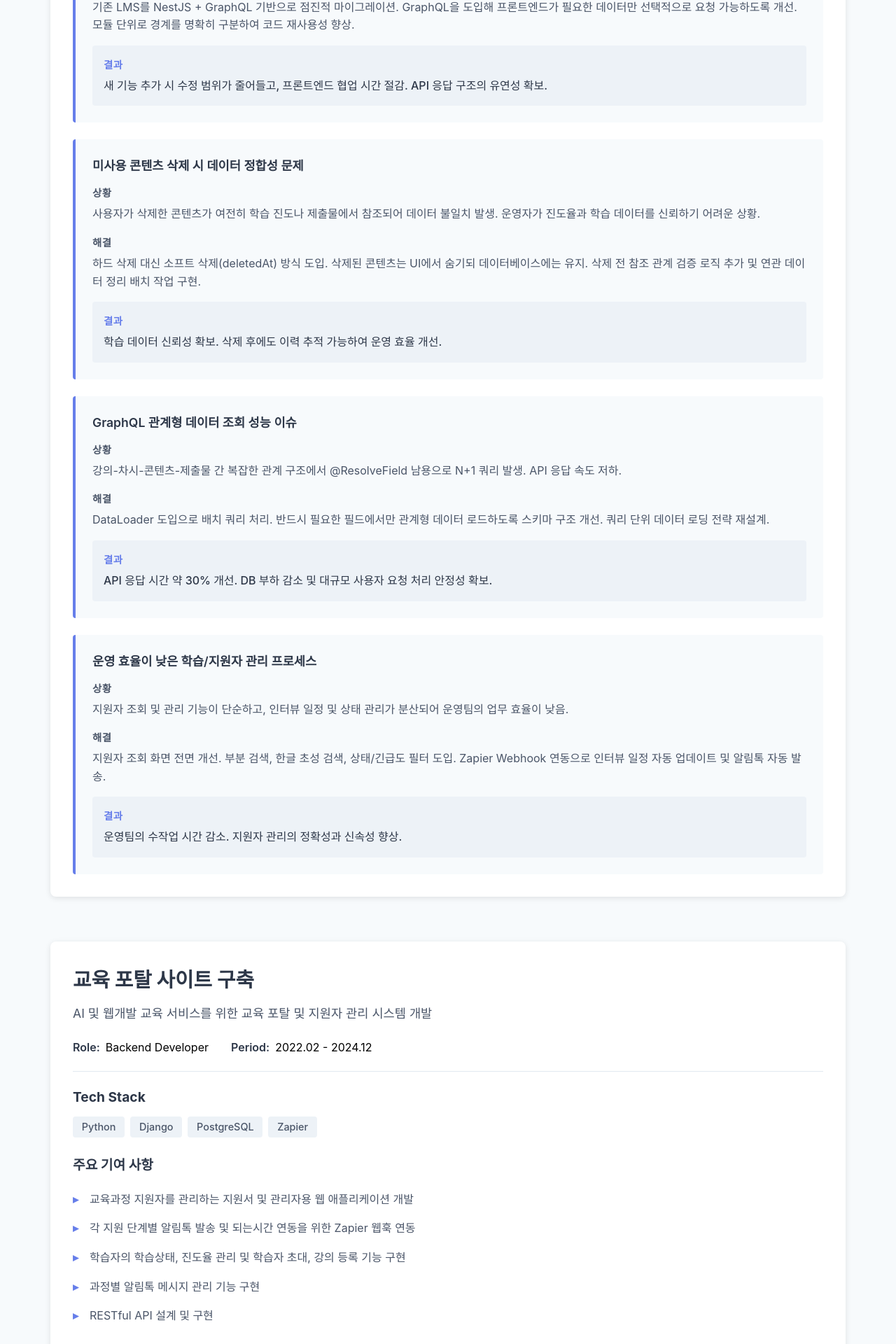
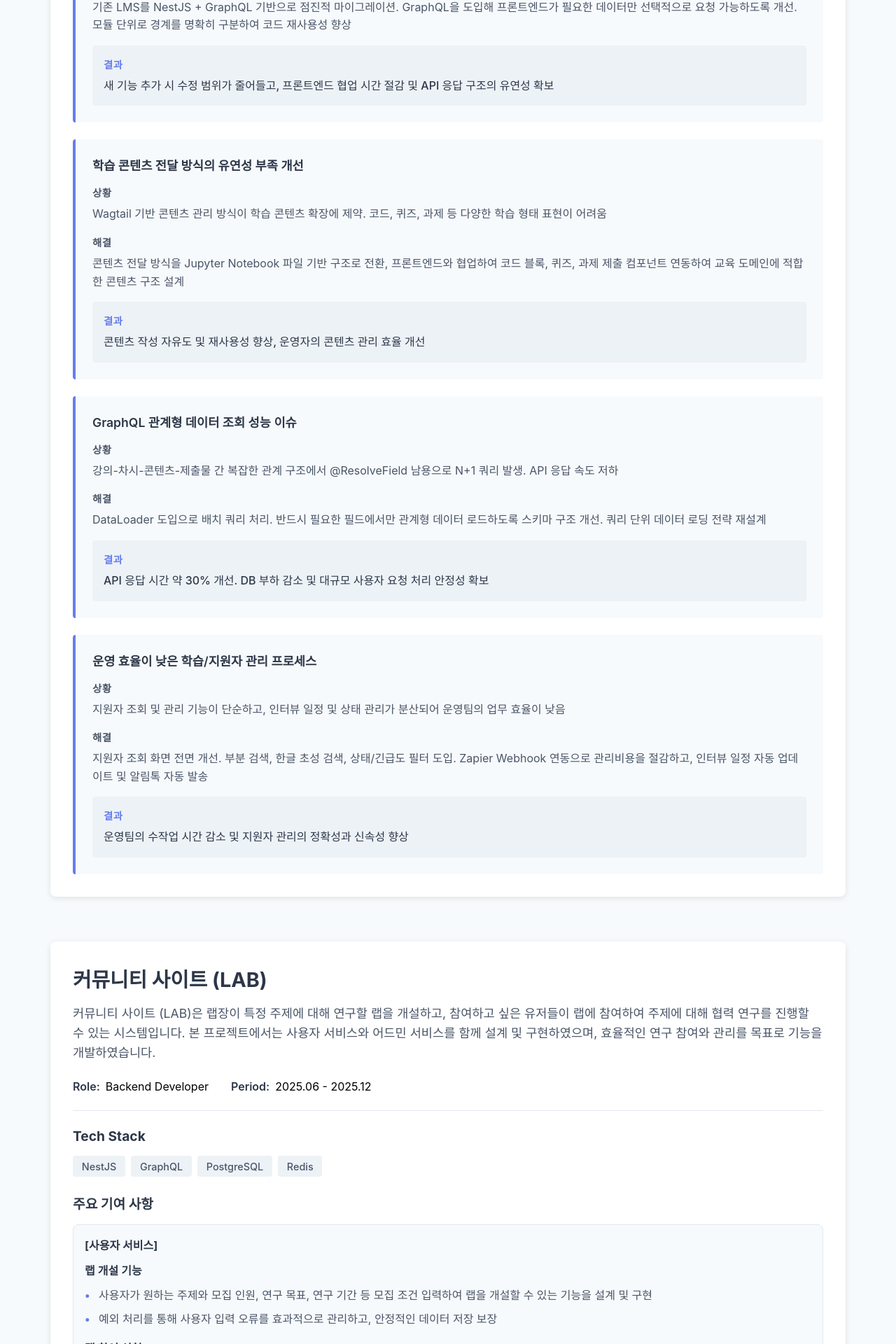
Before and after one commit to fall031-muk/portfolio, a React (Create React App) app: page / in a window 1280 px wide. Shown: the part 1544-3464 px from the top of the page at 70% size. Built offline with nearby package versions, Linux system fonts and the light colour scheme.

Commit message:
feat: 포트폴리오 내용 업데이트 및 프로젝트 내용 추가

```diff
--- a/src/components/ProjectCard.css
+++ b/src/components/ProjectCard.css
@@ -85,13 +85,13 @@
   font-weight: 500;
 }
 
-.contributions ul {
+.contributions > ul {
   list-style: none;
   padding: 0;
   margin: 0;
 }
 
-.contributions li {
+.contributions > ul > li {
   padding: 0.5rem 0;
   padding-left: 1.5rem;
   position: relative;
@@ -99,12 +99,67 @@
   line-height: 1.6;
 }
 
-.contributions li:before {
+.contributions > ul > li:before {
   content: "▸";
   position: absolute;
   left: 0;
   color: #667eea;
   font-weight: bold;
+}
+
+.contribution-groups {
+  display: flex;
+  flex-direction: column;
+  gap: 1rem;
+}
+
+.contribution-group {
+  background: #f7fafc;
+  border: 1px solid #e2e8f0;
+  border-radius: 8px;
+  padding: 1rem;
+}
+
+.contribution-group-title {
+  font-weight: 700;
+  color: #2d3748;
+  margin-bottom: 0.75rem;
+}
+
+.contribution-items {
+  list-style: none;
+  padding: 0;
+  margin: 0;
+  display: flex;
+  flex-direction: column;
+  gap: 0.75rem;
+}
+
+.contribution-item-title {
+  font-weight: 600;
+  color: #2d3748;
+}
+
+.contribution-details {
+  list-style: none;
+  padding: 0;
+  margin: 0.5rem 0 0 0;
+}
+
+.contribution-detail {
+  padding: 0.25rem 0 0.25rem 1.25rem;
+  position: relative;
+  color: #4a5568;
+  line-height: 1.6;
+}
+
+.contribution-detail:before {
+  content: "•";
+  position: absolute;
+  left: 0;
+  top: 0.25rem;
+  color: #667eea;
+  font-weight: 700;
 }
 
 .commits {
--- a/src/components/ProjectCard.tsx
+++ b/src/components/ProjectCard.tsx
@@ -37,11 +37,35 @@ const ProjectCard: React.FC<ProjectCardProps> = ({ project }) => {
 
       <div className="contributions">
         <h3>주요 기여 사항</h3>
-        <ul>
-          {project.contributions.map((contribution, index) => (
-            <li key={index}>{contribution}</li>
-          ))}
-        </ul>
+        {project.contributionGroups && project.contributionGroups.length > 0 ? (
+          <div className="contribution-groups">
+            {project.contributionGroups.map((group, groupIndex) => (
+              <div key={groupIndex} className="contribution-group">
+                <div className="contribution-group-title">{group.title}</div>
+                <ul className="contribution-items">
+                  {group.items.map((item, itemIndex) => (
+                    <li key={itemIndex} className="contribution-item">
+                      <div className="contribution-item-title">{item.title}</div>
+                      <ul className="contribution-details">
+                        {item.details.map((detail, detailIndex) => (
+                          <li key={detailIndex} className="contribution-detail">
+                            {detail}
+                          </li>
+                        ))}
+                      </ul>
+                    </li>
+                  ))}
+                </ul>
+              </div>
+            ))}
+          </div>
+        ) : (
+          <ul>
+            {project.contributions.map((contribution, index) => (
+              <li key={index}>{contribution}</li>
+            ))}
+          </ul>
+        )}
       </div>
 
       {project.commits && project.commits.length > 0 && (
--- a/src/data.ts
+++ b/src/data.ts
@@ -7,68 +7,128 @@ export const projects: Project[] = [
     description: 'AI 및 웹개발 교육 서비스의 학습관리시스템(LMS)을 Django 기반에서 NestJS + GraphQL로 마이그레이션하고, 운영 효율과 성능을 개선',
     role: 'Backend Developer',
     period: '2025.01 - 2026.01',
-    techStack: ['NestJS', 'GraphQL', 'TypeScript', 'PostgreSQL', 'DataLoader', 'Django', 'Python'],
+    techStack: ['NestJS', 'GraphQL', 'TypeScript', 'PostgreSQL', 'DataLoader', 'Zapier'],
     contributions: [
       'Django REST API를 NestJS + GraphQL로 점진적 마이그레이션',
       'GraphQL 스키마 설계 및 프론트엔드 협업 효율 개선',
+      '파편화된 교육/관리 시스템 통합',
       '강의-차시-콘텐츠-제출물 간 복잡한 관계형 데이터 모델링',
       'DataLoader를 활용한 N+1 쿼리 해결 및 API 응답 시간 30% 개선',
-      '소프트 삭제 메커니즘 및 데이터 정합성 검증 시스템 구현',
     ],
     problemSolutions: [
       {
         title: '기존 LMS API 구조의 확장성 및 협업 한계',
-        situation: 'Django 기반 REST API 구조에서 기능 추가 시 수정 범위가 넓어지고, 일부 기능이 FastAPI로 분리되어 있어 여러 프로젝트 수정이 필요. 프론트엔드에서 필요한 데이터 조합이 늘어나며 협업 비용 증가.',
-        solution: '기존 LMS를 NestJS + GraphQL 기반으로 점진적 마이그레이션. GraphQL을 도입해 프론트엔드가 필요한 데이터만 선택적으로 요청 가능하도록 개선. 모듈 단위로 경계를 명확히 구분하여 코드 재사용성 향상.',
-        result: '새 기능 추가 시 수정 범위가 줄어들고, 프론트엔드 협업 시간 절감. API 응답 구조의 유연성 확보.'
+        situation: 'Django 기반 REST API 구조에서 기능 추가 시 수정 범위가 넓어지고, 일부 기능이 FastAPI로 분리되어 있어 여러 프로젝트 수정이 필요. 프론트엔드에서 필요한 데이터 조합이 늘어나며 협업 비용 증가',
+        solution: '기존 LMS를 NestJS + GraphQL 기반으로 점진적 마이그레이션. GraphQL을 도입해 프론트엔드가 필요한 데이터만 선택적으로 요청 가능하도록 개선. 모듈 단위로 경계를 명확히 구분하여 코드 재사용성 향상',
+        result: '새 기능 추가 시 수정 범위가 줄어들고, 프론트엔드 협업 시간 절감 및 API 응답 구조의 유연성 확보'
       },
       {
-        title: '미사용 콘텐츠 삭제 시 데이터 정합성 문제',
-        situation: '사용자가 삭제한 콘텐츠가 여전히 학습 진도나 제출물에서 참조되어 데이터 불일치 발생. 운영자가 진도율과 학습 데이터를 신뢰하기 어려운 상황.',
-        solution: '하드 삭제 대신 소프트 삭제(deletedAt) 방식 도입. 삭제된 콘텐츠는 UI에서 숨기되 데이터베이스에는 유지. 삭제 전 참조 관계 검증 로직 추가 및 연관 데이터 정리 배치 작업 구현.',
-        result: '학습 데이터 신뢰성 확보. 삭제 후에도 이력 추적 가능하여 운영 효율 개선.'
+        title: '학습 콘텐츠 전달 방식의 유연성 부족 개선',
+        situation: 'Wagtail 기반 콘텐츠 관리 방식이 학습 콘텐츠 확장에 제약. 코드, 퀴즈, 과제 등 다양한 학습 형태 표현이 어려움',
+        solution: '콘텐츠 전달 방식을 Jupyter Notebook 파일 기반 구조로 전환, 프론트엔드와 협업하여 코드 블록, 퀴즈, 과제 제출 컴포넌트 연동하여 교육 도메인에 적합한 콘텐츠 구조 설계',
+        result: '콘텐츠 작성 자유도 및 재사용성 향상, 운영자의 콘텐츠 관리 효율 개선'
       },
       {
         title: 'GraphQL 관계형 데이터 조회 성능 이슈',
-        situation: '강의-차시-콘텐츠-제출물 간 복잡한 관계 구조에서 @ResolveField 남용으로 N+1 쿼리 발생. API 응답 속도 저하.',
-        solution: 'DataLoader 도입으로 배치 쿼리 처리. 반드시 필요한 필드에서만 관계형 데이터 로드하도록 스키마 구조 개선. 쿼리 단위 데이터 로딩 전략 재설계.',
-        result: 'API 응답 시간 약 30% 개선. DB 부하 감소 및 대규모 사용자 요청 처리 안정성 확보.'
+        situation: '강의-차시-콘텐츠-제출물 간 복잡한 관계 구조에서 @ResolveField 남용으로 N+1 쿼리 발생. API 응답 속도 저하',
+        solution: 'DataLoader 도입으로 배치 쿼리 처리. 반드시 필요한 필드에서만 관계형 데이터 로드하도록 스키마 구조 개선. 쿼리 단위 데이터 로딩 전략 재설계',
+        result: 'API 응답 시간 약 30% 개선. DB 부하 감소 및 대규모 사용자 요청 처리 안정성 확보'
       },
       {
         title: '운영 효율이 낮은 학습/지원자 관리 프로세스',
-        situation: '지원자 조회 및 관리 기능이 단순하고, 인터뷰 일정 및 상태 관리가 분산되어 운영팀의 업무 효율이 낮음.',
-        solution: '지원자 조회 화면 전면 개선. 부분 검색, 한글 초성 검색, 상태/긴급도 필터 도입. Zapier Webhook 연동으로 인터뷰 일정 자동 업데이트 및 알림톡 자동 발송.',
-        result: '운영팀의 수작업 시간 감소. 지원자 관리의 정확성과 신속성 향상.'
+        situation: '지원자 조회 및 관리 기능이 단순하고, 인터뷰 일정 및 상태 관리가 분산되어 운영팀의 업무 효율이 낮음',
+        solution: '지원자 조회 화면 전면 개선. 부분 검색, 한글 초성 검색, 상태/긴급도 필터 도입. Zapier Webhook 연동으로 관리비용을 절감하고, 인터뷰 일정 자동 업데이트 및 알림톡 자동 발송',
+        result: '운영팀의 수작업 시간 감소 및 지원자 관리의 정확성과 신속성 향상'
       }
     ]
   },
   {
-    name: '교육 포탈 사이트 구축',
+    name: '커뮤니티 사이트 (LAB)',
     repository: '',
-    description: 'AI 및 웹개발 교육 서비스를 위한 교육 포탈 및 지원자 관리 시스템 개발',
+    description: '커뮤니티 사이트 (LAB)은 랩장이 특정 주제에 대해 연구할 랩을 개설하고, 참여하고 싶은 유저들이 랩에 참여하여 주제에 대해 협력 연구를 진행할 수 있는 시스템입니다. 본 프로젝트에서는 사용자 서비스와 어드민 서비스를 함께 설계 및 구현하였으며, 효율적인 연구 참여와 관리를 목표로 기능을 개발하였습니다.',
     role: 'Backend Developer',
-    period: '2022.02 - 2024.12',
-    techStack: ['Python', 'Django', 'PostgreSQL', 'Zapier'],
+    period: '2025.06 - 2025.12',
+    techStack: ['NestJS', 'GraphQL', 'PostgreSQL', 'Redis'],
     contributions: [
-      '교육과정 지원자를 관리하는 지원서 및 관리자용 웹 애플리케이션 개발',
-      '각 지원 단계별 알림톡 발송 및 되는시간 연동을 위한 Zapier 웹훅 연동',
-      '학습자의 학습상태, 진도율 관리 및 학습자 초대, 강의 등록 기능 구현',
-      '과정별 알림톡 메시지 관리 기능 구현',
-      'RESTful API 설계 및 구현',
+      '사용자 서비스/어드민 서비스의 주요 기능을 설계 및 구현',
+      '이벤트 기반 알림(알림톡) 연동으로 실시간 업무 흐름 자동화',
+      '커스텀 데코레이터로 입력 유효성 검증을 유연하게 확장',
+    ]
+    ,
+    contributionGroups: [
+      {
+        title: '[사용자 서비스]',
+        items: [
+          {
+            title: '랩 개설 기능',
+            details: [
+              '사용자가 원하는 주제와 모집 인원, 연구 목표, 연구 기간 등 모집 조건 입력하여 랩을 개설할 수 있는 기능을 설계 및 구현',
+              '예외 처리를 통해 사용자 입력 오류를 효과적으로 관리하고, 안정적인 데이터 저장 보장',
+            ],
+          },
+          {
+            title: '랩 참여 신청',
+            details: [
+              '사용자들이 랩장에게 참여를 요청할 수 있는 신청서 제출 기능 구현',
+              '이벤트 기반 프로그래밍을 도입하여 신청서 제출 시 SOLAPI 알림톡을 통해 랩장에게 실시간 알림 전송',
+              '상태 변화 감지를 통해 신청서 상태 변경 시 여러 가지 행위를 동시에 수행 (예: 알림 전송, 데이터 업데이트 등)',
+            ],
+          },
+        ],
+      },
+      {
+        title: '[어드민 서비스]',
+        items: [
+          {
+            title: '랩 개설 승인 관리',
+            details: [
+              '랩장이 요청한 개설 신청을 검토하고 승인/반려를 결정할 수 있는 어드민 대시보드 개발',
+              '승인 및 반려 시 이벤트 트리거를 활용하여 사용자에게 자동으로 알림톡 발송',
+            ],
+          },
+          {
+            title: '참여자 관리',
+            details: [
+              '랩 관리자는 랩에 참여 신청한 사용자 목록을 확인하고, 참여 승인/거부를 결정',
+              '승인된 참여자는 자동으로 Slack 초대 링크를 통해 연구 커뮤니티에 참여 가능',
+              '알림톡 템플릿 및 이력 관리를 통해 알림의 일관성과 추적 가능성 확보',
+            ],
+          },
+        ],
+      },
+    ],
+  },
+  {
+    name: '지원하기 / 지원서, 학습자 관리 시스템(로컬어드민)',
+    repository: '',
+    description: '교육과정 지원자가 교육과정에 편리하게 지원서 작성 및 지원 내역을 확인할 수 있고, 운영자들이 지원서의 상태 관리 및 지원서 상태 별 안내 메세지 전송 등의 지원서 관리 운영 작업과 학습상태 관리 및 학습자 과정 등록 등의 학습관리 운영업무를 효율적으로 운영할 수 있도록 지원하는 시스템입니다.',
+    role: 'Backend Developer',
+    period: '2023.06 - 2024.06',
+    techStack: ['Python', 'Django', 'PostgreSQL', 'Redis', 'Celery'],
+    contributions: [
+      '교육과정 지원자를 관리하는 지원하기 및 지원서, 학습자 관리자용 웹 애플리케이션 개발',
+      '지원자 상태별 필터링 및 검색 기능 구현',
+      '지원서 상태별 알림톡 메세지 관리 기능 구현',
+      '학습자 초대, 강의 등록 기능 구현(다중 등록 시 Celery를 활용하여 비동기 작업으로 구현)',
     ]
   },
   {
-    name: '지원서/관리자 시스템',
+    name: '학습 관리 시스템 개발(LMS)',
     repository: '',
-    description: '교육과정 지원자 관리 및 학습자 관리를 위한 관리자 시스템',
+    description: 'LMS(Learning Management System)는 교육 기관 및 기업에서 온라인 강의, 학습 관리, 사용자 평가 등을 효율적으로 운영할 수 있도록 지원하는 시스템입니다. 본 프로젝트에서는 강의 관리, 사용자 관리, 학습 추적 및 평가 기능을 포함한 전체 LMS를 설계 및 구축을 담당하였습니다.',
     role: 'Backend Developer',
-    period: '2023.06 - 2026.01',
+    period: '2022.02 - 2025.01',
     techStack: ['Python', 'Django', 'PostgreSQL'],
     contributions: [
-      '지원자 상태별 필터링 및 검색 기능 구현',
-      '학습자 초대 및 권한 관리 시스템 구축',
-      '학습 진도율 추적 및 리포팅 기능 개발',
-      '관리자 대시보드 API 개발',
+      '파편화된 교육 사이트를 통합하기 위한 교육 포탈 사이트 구축',
+      '웹개발 교육 확장으로 증가한 관리 포인트를 단일 시스템으로 통합',
+      '향후 B2C 교육 사업 확장을 고려한 구조 설계',
+      'AI 및 웹개발 교육을 위한 학습관리시스템(LMS) 개발 및 유지보수',
+      '학습자 과정 등록, 진도율 관리, 과제 제출 이력 관리 기능 개발',
+      '국비지원 과정인 KDT, KDC 등 고용노동부 요구사항에 맞춰 시스템 수정 및 기능 강화',
+      '과제 제출 업로드 기능',
+      'KDC 학습 데이터 전송을 위한 API 연동',
     ]
   }
+
 ];
```
Also changed, not shown: src/types.ts (+11 -0 lines).
